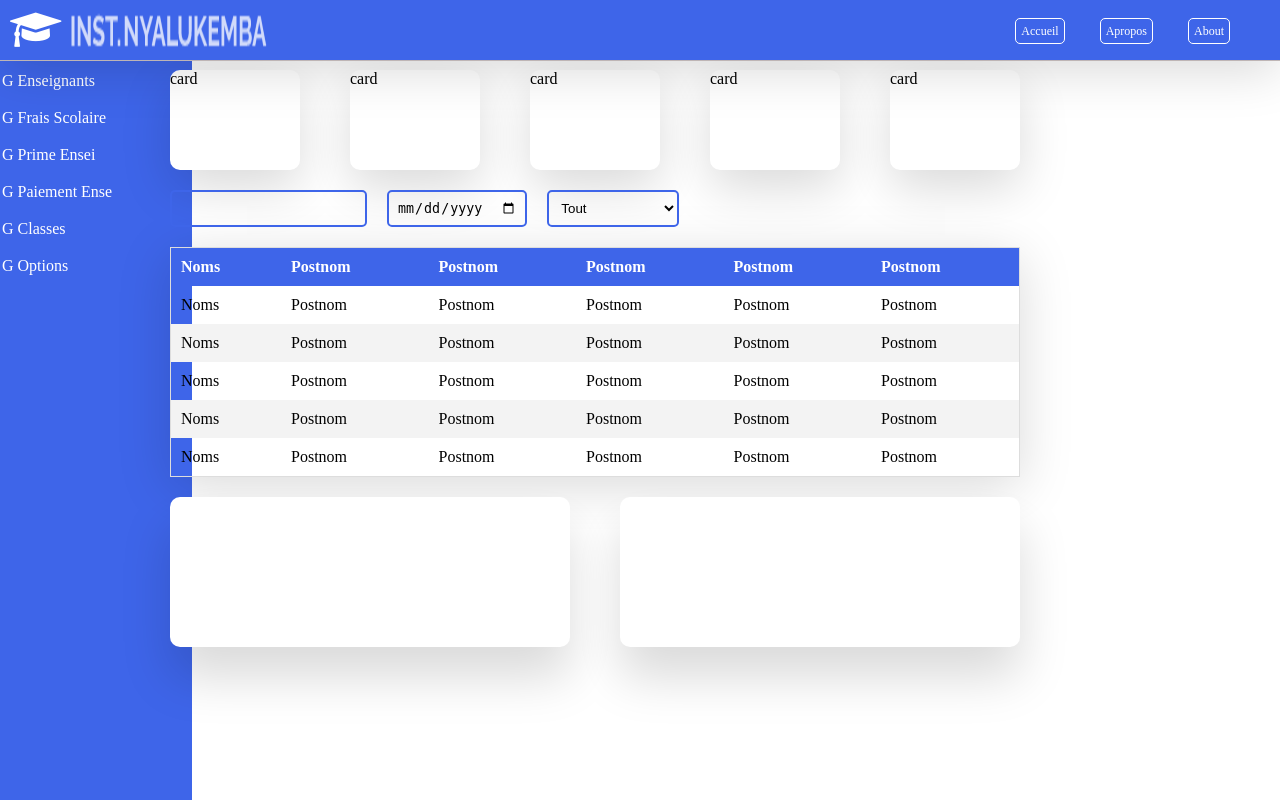
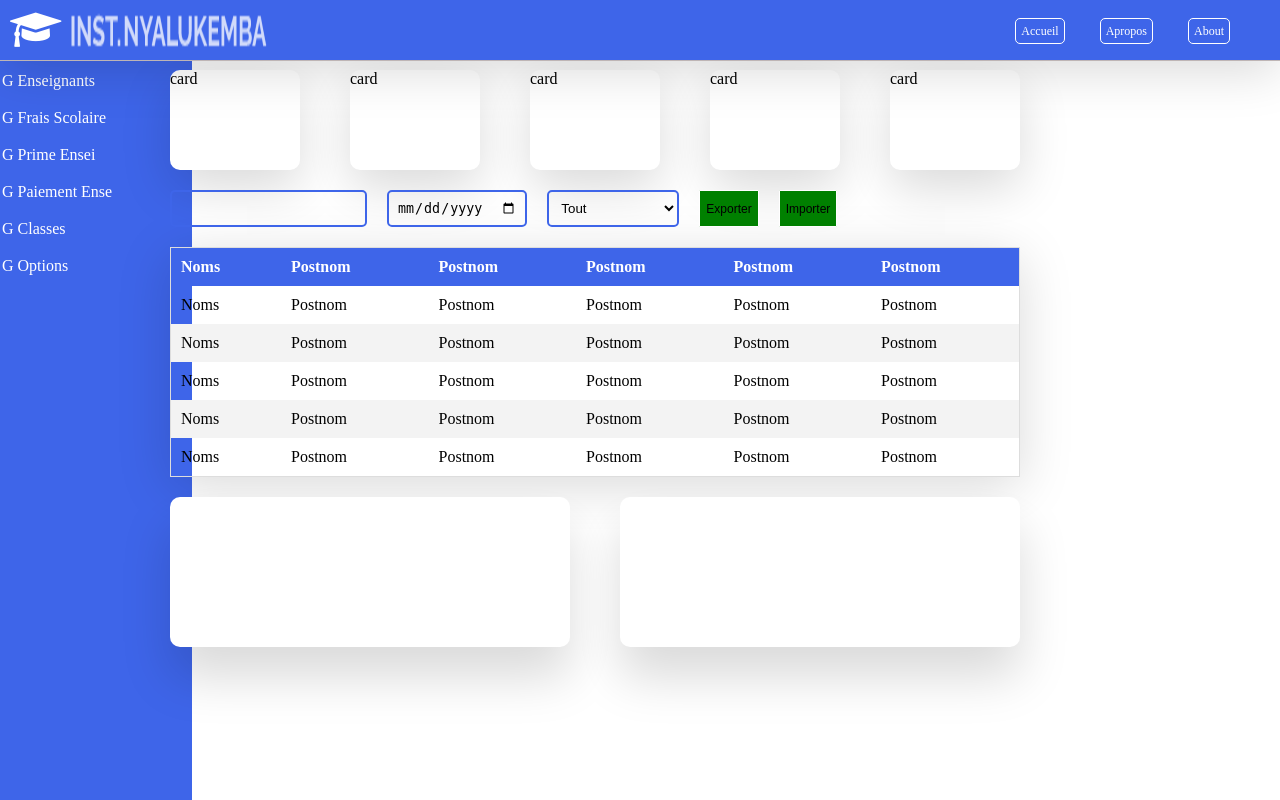
Before and after one commit to SKB-TECH/Unicompex, a PHP site: page /pages/dashboad.php in a window 1280 px wide. Run offline with PHP 8.4, Linux system fonts and the light colour scheme.

Commit message:
add buttons

```diff
--- a/Styles/style.css
+++ b/Styles/style.css
@@ -161,6 +161,7 @@ tbody tr:nth-child(even){
     border-radius: 5px;
     border: 1px solid #ffffff;
 
+
 }
 .logo-icon{
 
@@ -180,3 +181,10 @@ tbody tr:nth-child(even){
 .btn:hover{
 
 }
+
+.btne{
+    font-size: 12px;
+    border-radius: 1px;
+    border: 1px solid #ffffff;
+    background-color: green;
+}
--- a/pages/dashboad.php
+++ b/pages/dashboad.php
@@ -23,7 +23,6 @@
              <?php include("static/sidebar.php") ?>
         <section id="principal">
              <?php include("static/topcard.php") ?>
-
             <div class="tableau">
                 <div>
                     <div class="container-form">
@@ -37,6 +36,8 @@
                             <option value="">Annee-Scolaire</option>
                             <option value="">Date</option>
                         </select>
+                            <button class="btne">Exporter</button>
+                            <button class="btne">Importer</button>
                     </form>
                     </div>
                     <table class="tableau-style">
```
